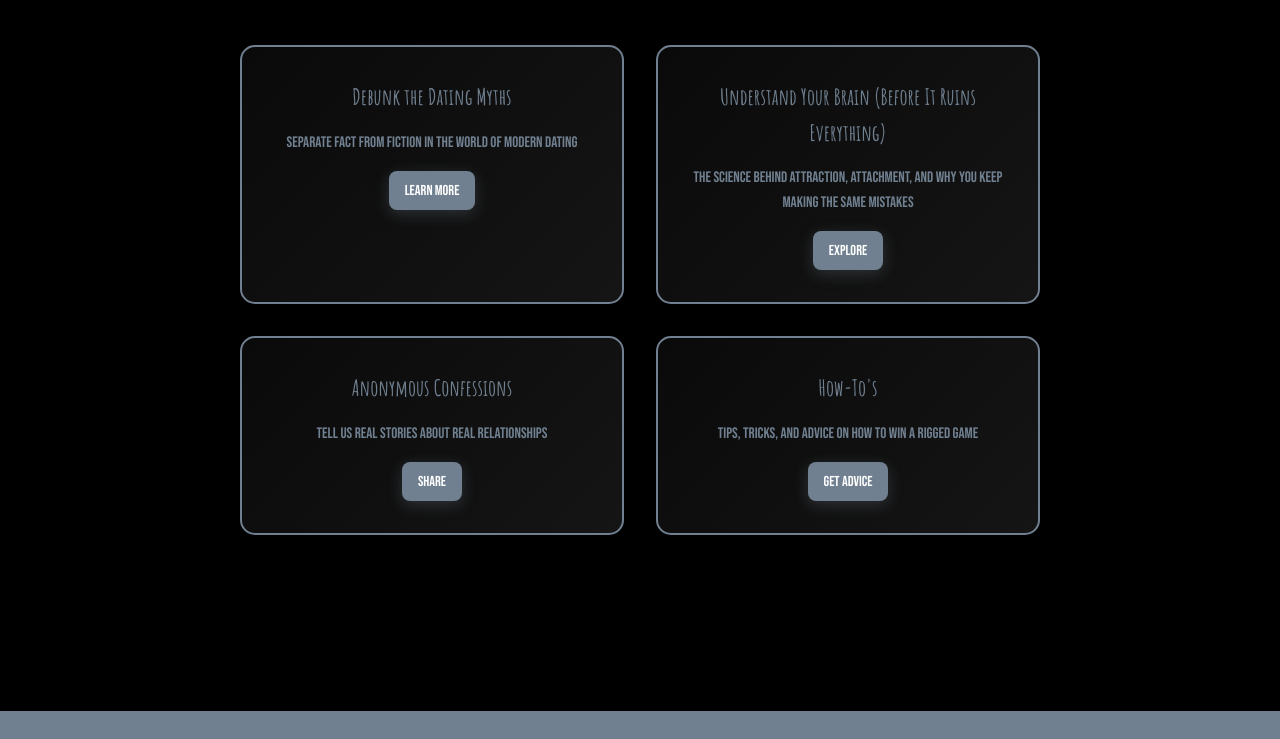
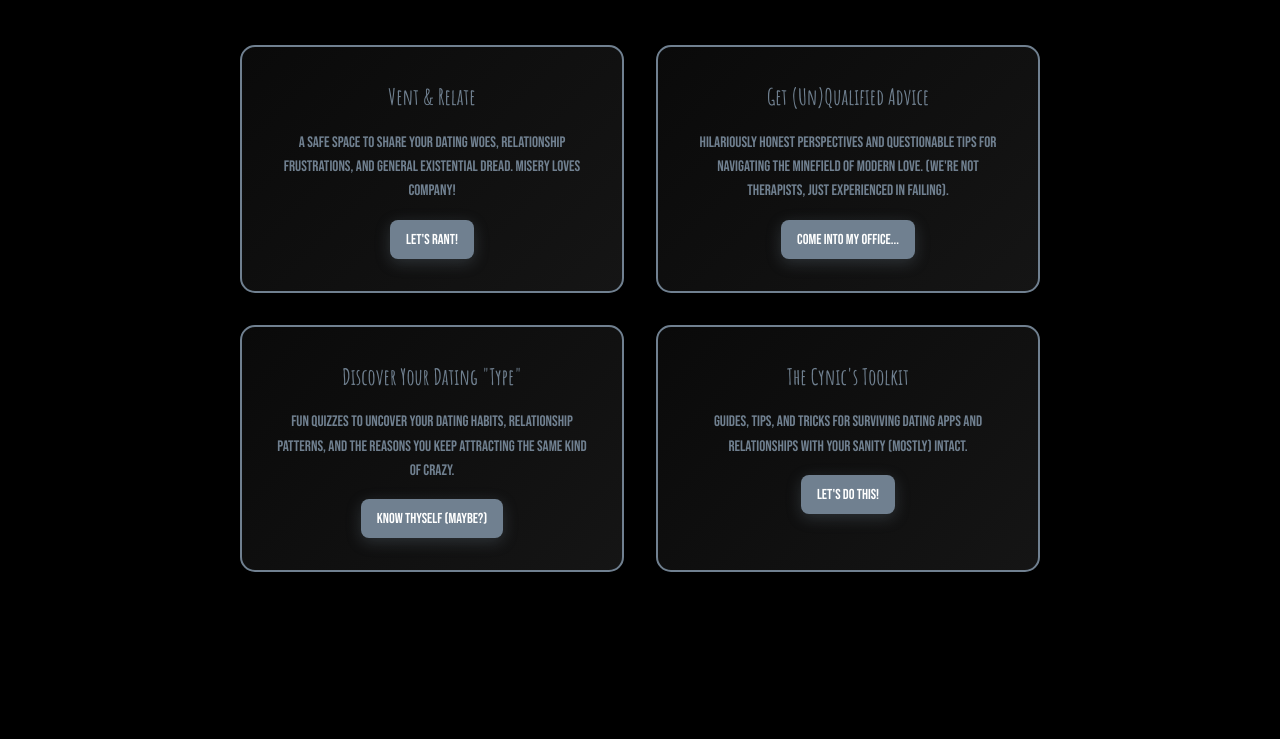
Before and after one commit to MadZen007/loveistough, a website: page index.html in a window 1280 px wide. Shown: the part 1402-2141 px from the top of the page. Drawn offline with Linux system fonts and the light colour scheme.

Commit message:
Update hero cards copy (Vent & Relate, (Un)Qualified Advice, Dating Type, Cynic's Toolkit)

```diff
--- a/index.html
+++ b/index.html
@@ -36,24 +36,24 @@
 
                 <div class="hero-cards-grid">
                     <div class="hero-card">
-                        <h3>Debunk the Dating Myths</h3>
-                        <p>Separate fact from fiction in the world of modern dating</p>
-                        <a href="under-construction.html" class="hero-card-btn">Learn More</a>
+                        <h3>Vent & Relate</h3>
+                        <p>A safe space to share your dating woes, relationship frustrations, and general existential dread. Misery loves company!</p>
+                        <a href="under-construction.html" class="hero-card-btn">Let's Rant!</a>
                     </div>
                     <div class="hero-card">
-                        <h3>Understand Your Brain (Before It Ruins Everything)</h3>
-                        <p>The science behind attraction, attachment, and why you keep making the same mistakes</p>
-                        <a href="under-construction.html" class="hero-card-btn">Explore</a>
+                        <h3>Get (Un)Qualified Advice</h3>
+                        <p>Hilariously honest perspectives and questionable tips for navigating the minefield of modern love. (We're not therapists, just experienced in failing).</p>
+                        <a href="under-construction.html" class="hero-card-btn">Come into my office...</a>
                     </div>
                     <div class="hero-card">
-                        <h3>Anonymous Confessions</h3>
-                        <p>Tell us REAL stories about REAL relationships</p>
-                        <a href="under-construction.html" class="hero-card-btn">Share</a>
+                        <h3>Discover Your Dating "Type"</h3>
+                        <p>Fun quizzes to uncover your dating habits, relationship patterns, and the reasons you keep attracting the same kind of crazy.</p>
+                        <a href="under-construction.html" class="hero-card-btn">Know Thyself (Maybe?)</a>
                     </div>
                     <div class="hero-card">
-                        <h3>How-To's</h3>
-                        <p>Tips, tricks, and advice on how to win a rigged game</p>
-                        <a href="under-construction.html" class="hero-card-btn">Get Advice</a>
+                        <h3>The Cynic's Toolkit</h3>
+                        <p>Guides, tips, and tricks for surviving dating apps and relationships with your sanity (mostly) intact.</p>
+                        <a href="under-construction.html" class="hero-card-btn">Let's do this!</a>
                     </div>
                 </div>
             </div>
```
